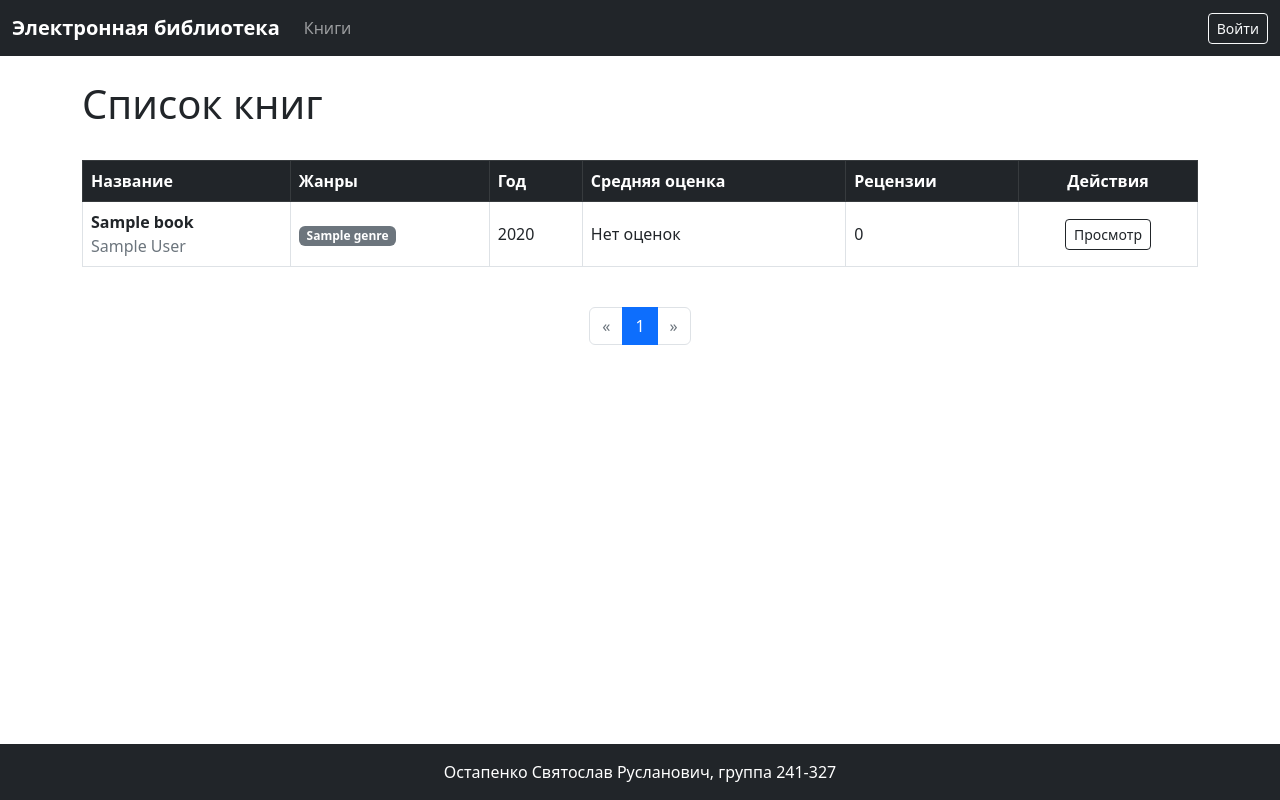
After one commit to SvyatoslavOstapenko/exam-library-flask, a Flask app: page /books/ in a window 1280 px wide. The commit adds this page. Run offline with Flask 3, Linux system fonts and the light colour scheme; tables that the repository leaves empty hold one stand-in row (values such as "Sample post").

Commit message:
Add base templates for library

```diff
--- a/app/app.py
+++ b/app/app.py
@@ -1,8 +1,8 @@
-from flask import Flask, render_template, send_from_directory
+from flask import Flask, send_from_directory, redirect, url_for
 from flask_migrate import Migrate
 from sqlalchemy.exc import SQLAlchemyError
 
-from models import db, Book, Cover
+from models import db, Cover
 from auth import bp as auth_bp, init_login_manager
 from books import bp as books_bp
 
@@ -33,19 +33,13 @@ app.register_blueprint(books_bp)
 
 @app.route('/')
 def index():
-    books = db.session.execute(
-        db.select(Book).order_by(Book.year.desc())
-    ).scalars()
-
-    return render_template(
-        'index.html',
-        books=books,
-    )
+    return redirect(url_for('books.index'))
 
 
 @app.route('/covers/<int:cover_id>')
 def cover(cover_id):
     cover_obj = db.get_or_404(Cover, cover_id)
+
     return send_from_directory(
         app.config['UPLOAD_FOLDER'],
         cover_obj.storage_filename
--- a/app/templates/base.html
+++ b/app/templates/base.html
@@ -4,42 +4,63 @@
 <head>
     <meta charset="utf-8">
     <meta name="viewport" content="width=device-width, initial-scale=1">
+    <title>{% block title %}Электронная библиотека{% endblock %}</title>
 
-    <link href="https://cdn.jsdelivr.net/npm/bootstrap@5.2.0-beta1/dist/css/bootstrap.min.css" rel="stylesheet"
-        integrity="sha384-0evHe/X+R7YkIZDRvuzKMRqM+OrBnVFBL6DOitfPri4tjfHxaWutUpFmBp4vmVor" crossorigin="anonymous">
-
+    <link href="https://cdn.jsdelivr.net/npm/bootstrap@5.2.0-beta1/dist/css/bootstrap.min.css" rel="stylesheet">
     <link rel="stylesheet" href="{{ url_for('static', filename='styles.css') }}">
-
-    <title>Образовательный портал | Московский Политех</title>
 </head>
 
 <body class="d-flex flex-column h-100">
 <header>
-        <nav class="navbar navbar-dark bg-dark">
+    <nav class="navbar navbar-expand-lg navbar-dark bg-dark">
         <div class="container-fluid">
-                <div class="logo navbar-brand">
-                    <a href="{{ url_for('index') }}">
-                        <img class="img-fluid" src="{{ url_for('static', filename='images/polytech_logo.png') }}" alt="polytech-logo">
+            <a class="navbar-brand fw-bold" href="{{ url_for('index') }}">
+                Электронная библиотека
             </a>
-                </div>
+
+            <button class="navbar-toggler" type="button" data-bs-toggle="collapse" data-bs-target="#mainNavbar">
+                <span class="navbar-toggler-icon"></span>
+            </button>
+
+            <div class="collapse navbar-collapse" id="mainNavbar">
+                <ul class="navbar-nav me-auto mb-2 mb-lg-0">
+                    <li class="nav-item">
+                        <a class="nav-link" href="{{ url_for('books.index') }}">Книги</a>
+                    </li>
+
+                    {% if current_user.is_authenticated and current_user.has_role('Администратор') %}
+                        <li class="nav-item">
+                            <a class="nav-link" href="{{ url_for('books.new') }}">Добавить книгу</a>
+                        </li>
+                    {% endif %}
+
+                    {% if current_user.is_authenticated and current_user.has_role('Пользователь') %}
+                        <li class="nav-item">
+                            <a class="nav-link" href="{{ url_for('books.my_reviews') }}">Мои рецензии</a>
+                        </li>
+                    {% endif %}
+
+                    {% if current_user.is_authenticated and (current_user.has_role('Модератор') or current_user.has_role('Администратор')) %}
+                        <li class="nav-item">
+                            <a class="nav-link" href="{{ url_for('books.moderation_reviews') }}">Модерация рецензий</a>
+                        </li>
+                    {% endif %}
+                </ul>
+
+                <div class="d-flex align-items-center gap-2">
                     {% if current_user.is_authenticated %}
-                    <div class="dropdown d-flex" style="width: 200px;">
-                        <div class="profile ms-auto" title="{{ current_user.full_name }}" id="dropdownMenuButton" data-bs-toggle="dropdown"
-                            aria-haspopup="true" aria-expanded="false">
-                            <img class="img-fluid rounded-circle cursor-pointer"
-                                src="{{ url_for('static', filename='images/default-profile-picture-300x300.jpeg') }}" alt="profile-pic">
-                        </div>
-                        <div class="dropdown-menu" aria-labelledby="dropdownMenuButton">
-                            <a class="dropdown-item" href="{{ url_for('index') }}">Главная</a>
-                            <a class="dropdown-item" href="{{ url_for('courses.index') }}">Каталог курсов</a>
-                            <a class="dropdown-item" href="{{ url_for('courses.new') }}">Создать курс</a>
-                            <div class="dropdown-divider"></div>
-                            <a class="dropdown-item" href="{{ url_for('auth.logout') }}">Выйти</a>
+                        <span class="text-white">
+                            {{ current_user.full_name }}
+                            {% if current_user.role %}
+                                <span class="text-secondary">({{ current_user.role.name }})</span>
+                            {% endif %}
+                        </span>
+                        <a class="btn btn-outline-light btn-sm" href="{{ url_for('auth.logout') }}">Выйти</a>
+                    {% else %}
+                        <a class="btn btn-outline-light btn-sm" href="{{ url_for('auth.login') }}">Войти</a>
+                    {% endif %}
                 </div>
             </div>
-                {% else %}
-                    <a class="btn btn-outline-light" href="{{ url_for('auth.login') }}">Войти</a>
-                {% endif %}
         </div>
     </nav>
 </header>
@@ -49,26 +70,22 @@
         {% for category, msg in messages %}
             <div class="alert alert-{{ category }} alert-dismissible fade show m-0 rounded-0" role="alert">
                 {{ msg }}
-                    <button type="button" class="btn-close" data-bs-dismiss="alert" aria-label="Close"></button>
+                <button type="button" class="btn-close" data-bs-dismiss="alert"></button>
             </div>
         {% endfor %}
     {% endwith %}
 </div>
 
-    <main class="main flex-grow-1">
+<main class="main flex-grow-1 py-4">
     {% block content %}
     {% endblock %}
 </main>
 
-    <footer class="bg-dark text-white d-flex align-items-center justify-content-center py-3">
-        &copy; Московский политехнический университет
+<footer class="bg-dark text-white text-center py-3 mt-auto">
+    Остапенко Святослав Русланович, группа 241-327
 </footer>
 
-    <script src="https://cdn.jsdelivr.net/npm/bootstrap@5.2.0-beta1/dist/js/bootstrap.bundle.min.js"
-        integrity="sha384-pprn3073KE6tl6bjs2QrFaJGz5/SUsLqktiwsUTF55Jfv3qYSDhgCecCxMW52nD2"
-        crossorigin="anonymous"></script>
-
+<script src="https://cdn.jsdelivr.net/npm/bootstrap@5.2.0-beta1/dist/js/bootstrap.bundle.min.js"></script>
 <script defer src="{{ url_for('static', filename='main.js') }}"></script>
 </body>
-
 </html>
--- /dev/null
+++ b/app/templates/books/index.html
@@ -0,0 +1,122 @@
+{% extends 'base.html' %}
+{% from 'pagination.html' import render_pagination %}
+
+{% block title %}Список книг | Электронная библиотека{% endblock %}
+
+{% block content %}
+<div class="container">
+    <div class="d-flex justify-content-between align-items-center mb-4">
+        <h1>Список книг</h1>
+
+        {% if current_user.is_authenticated and current_user.has_role('Администратор') %}
+            <a class="btn btn-dark" href="{{ url_for('books.new') }}">Добавить книгу</a>
+        {% endif %}
+    </div>
+
+    {% if books %}
+        <div class="table-responsive">
+            <table class="table table-bordered table-hover align-middle">
+                <thead class="table-dark">
+                    <tr>
+                        <th>Название</th>
+                        <th>Жанры</th>
+                        <th>Год</th>
+                        <th>Средняя оценка</th>
+                        <th>Рецензии</th>
+                        <th class="text-center">Действия</th>
+                    </tr>
+                </thead>
+
+                <tbody>
+                    {% for book in books %}
+                        {% set stat = stats.get(book.id) %}
+                        <tr>
+                            <td>
+                                <strong>{{ book.title }}</strong><br>
+                                <span class="text-muted">{{ book.author }}</span>
+                            </td>
+
+                            <td>
+                                {% for genre in book.genres %}
+                                    <span class="badge bg-secondary">{{ genre.name }}</span>
+                                {% endfor %}
+                            </td>
+
+                            <td>{{ book.year }}</td>
+
+                            <td>
+                                {% if stat and stat.count > 0 %}
+                                    {{ "%.2f"|format(stat.avg) }}
+                                {% else %}
+                                    Нет оценок
+                                {% endif %}
+                            </td>
+
+                            <td>
+                                {{ stat.count if stat else 0 }}
+                            </td>
+
+                            <td class="text-center">
+                                <a class="btn btn-sm btn-outline-dark"
+                                   href="{{ url_for('books.show', book_id=book.id) }}">
+                                    Просмотр
+                                </a>
+
+                                {% if current_user.is_authenticated and (current_user.has_role('Администратор') or current_user.has_role('Модератор')) %}
+                                    <a class="btn btn-sm btn-outline-primary"
+                                       href="{{ url_for('books.edit', book_id=book.id) }}">
+                                        Редактировать
+                                    </a>
+                                {% endif %}
+
+                                {% if current_user.is_authenticated and current_user.has_role('Администратор') %}
+                                    <button class="btn btn-sm btn-outline-danger"
+                                            data-bs-toggle="modal"
+                                            data-bs-target="#deleteBookModal{{ book.id }}">
+                                        Удалить
+                                    </button>
+
+                                    <div class="modal fade" id="deleteBookModal{{ book.id }}" tabindex="-1">
+                                        <div class="modal-dialog">
+                                            <div class="modal-content text-start">
+                                                <div class="modal-header">
+                                                    <h5 class="modal-title">Удаление книги</h5>
+                                                    <button type="button" class="btn-close" data-bs-dismiss="modal"></button>
+                                                </div>
+
+                                                <div class="modal-body">
+                                                    Вы уверены, что хотите удалить книгу «{{ book.title }}»?
+                                                </div>
+
+                                                <div class="modal-footer">
+                                                    <button type="button" class="btn btn-secondary" data-bs-dismiss="modal">
+                                                        Нет
+                                                    </button>
+
+                                                    <form method="POST" action="{{ url_for('books.delete', book_id=book.id) }}">
+                                                        <button type="submit" class="btn btn-danger">
+                                                            Да
+                                                        </button>
+                                                    </form>
+                                                </div>
+                                            </div>
+                                        </div>
+                                    </div>
+                                {% endif %}
+                            </td>
+                        </tr>
+                    {% endfor %}
+                </tbody>
+            </table>
+        </div>
+
+        <div class="mt-4">
+            {{ render_pagination(pagination, 'books.index') }}
+        </div>
+    {% else %}
+        <div class="alert alert-info">
+            В библиотеке пока нет книг.
+        </div>
+    {% endif %}
+</div>
+{% endblock %}
```
Also changed, not shown: app/templates/auth/login.html (+15 -17 lines), app/templates/index.html (+5 -44 lines). Lines whose indentation alone changed are shown as unchanged.
